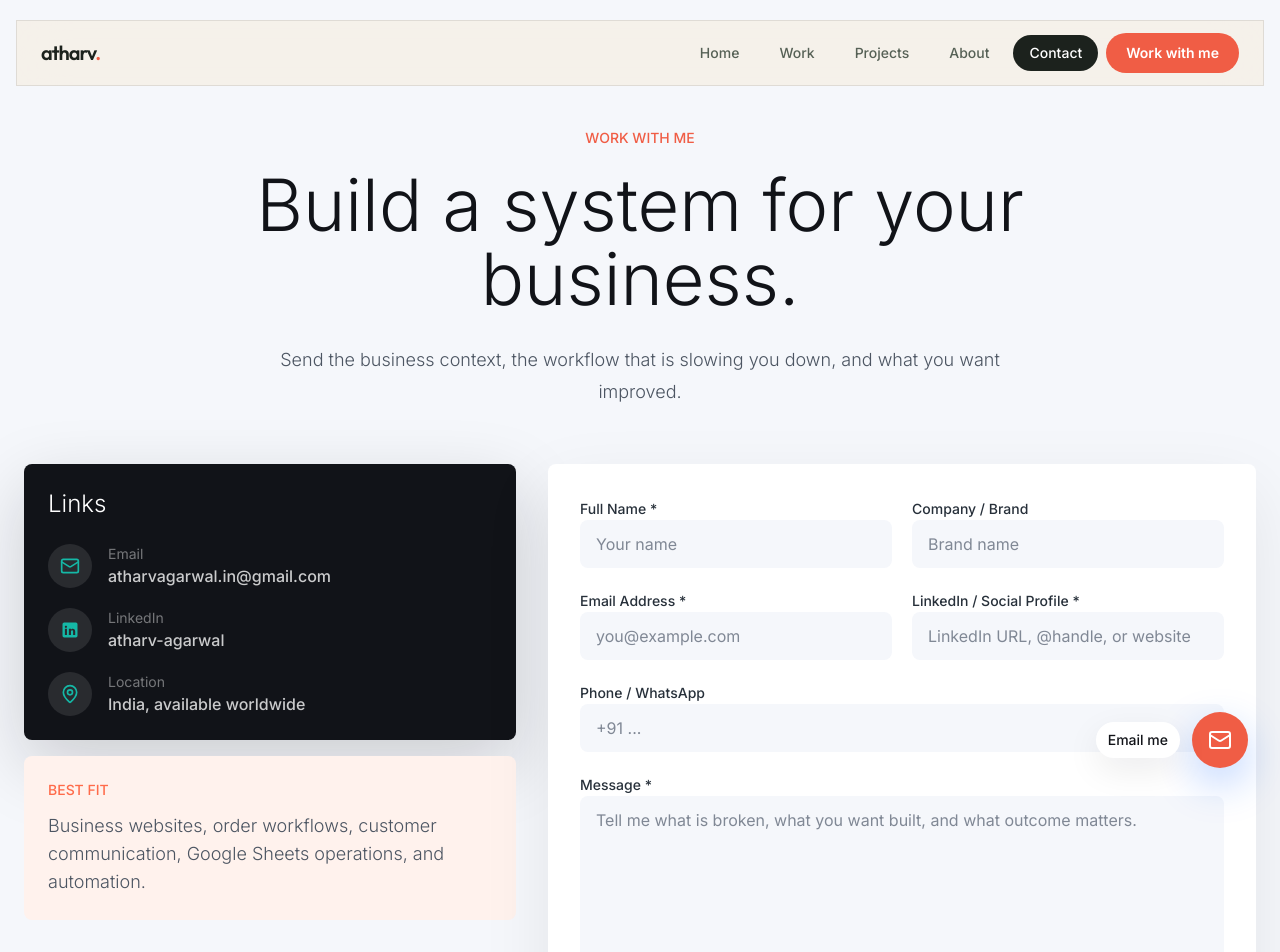
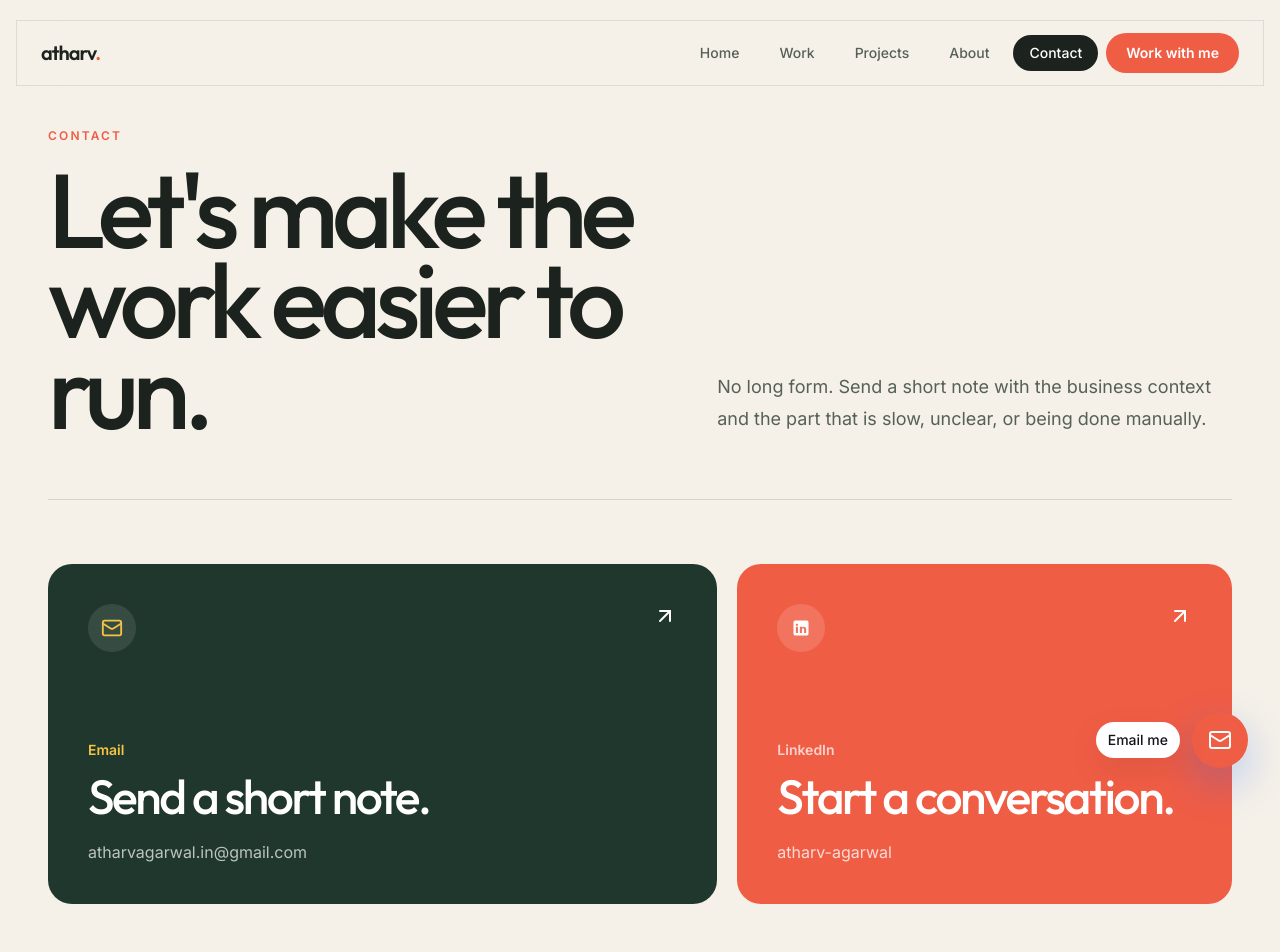
Before and after one commit to DevAtharv/personal, a Next.js app: page /contact in a window 1280 px wide. Shown: the top 952 px of the page. Built offline with nearby package versions, Linux system fonts and the light colour scheme.

Commit message:
Replace contact form with direct contact page

```diff
--- a/src/app/contact/page.tsx
+++ b/src/app/contact/page.tsx
@@ -1,11 +1,8 @@
 "use client";
 
-import { useState } from "react";
 import { motion } from "framer-motion";
-import { CheckCircle2, Mail, MapPin } from "lucide-react";
+import { ArrowUpRight, Mail, MapPin } from "lucide-react";
 import { contactEmail, linkedInUrl } from "@/lib/site-content";
-
-type FormStatus = "idle" | "submitting" | "success";
 
 function LinkedInMark() {
   return (
@@ -15,186 +12,81 @@ function LinkedInMark() {
   );
 }
 
-const inputClass =
-  "w-full rounded-lg bg-[#f5f7fb] px-4 py-3 text-[#111318] outline-none transition-all placeholder:text-[#808895] ring-1 ring-transparent focus:bg-white focus:ring-accent";
+const emailHref = (subject: string, body: string) =>
+  `mailto:${contactEmail}?subject=${encodeURIComponent(subject)}&body=${encodeURIComponent(body)}`;
 
 export default function Contact() {
-  const [formState, setFormState] = useState<{
-    status: FormStatus;
-    message: string;
-  }>({
-    status: "idle",
-    message: "",
-  });
-
-  const handleSubmit = (e: React.FormEvent<HTMLFormElement>) => {
-    e.preventDefault();
-    setFormState({ status: "submitting", message: "" });
-
-    const form = e.currentTarget;
-    const formData = new FormData(form);
-    const name = String(formData.get("name") || "").trim();
-    const company = String(formData.get("company") || "").trim();
-    const email = String(formData.get("email") || "").trim();
-    const social = String(formData.get("social") || "").trim();
-    const phone = String(formData.get("phone") || "").trim();
-    const message = String(formData.get("message") || "").trim();
-
-    const subject = `Business system inquiry from ${name}${company ? ` at ${company}` : ""}`;
-    const body = [
-      "New business system inquiry",
-      "",
-      `Name: ${name}`,
-      `Brand / Company: ${company || "Not shared"}`,
-      `Email: ${email}`,
-      `LinkedIn / Social: ${social}`,
-      `Phone / WhatsApp: ${phone || "Not shared"}`,
-      "",
-      "Business workflow / system needed:",
-      message,
-    ].join("\n");
-
-    window.location.href = `mailto:${contactEmail}?subject=${encodeURIComponent(subject)}&body=${encodeURIComponent(body)}`;
-    form.reset();
-    setFormState({
-      status: "success",
-      message: "Your inquiry is ready in your email app. Send it from there and I will reply soon.",
-    });
-  };
-
   return (
-    <div className="min-h-screen bg-[#f5f7fb] px-6 pb-24 pt-32 text-[#111318]">
-      <div className="container mx-auto max-w-7xl">
-        <motion.div
-          initial={{ opacity: 0, y: 20 }}
-          animate={{ opacity: 1, y: 0 }}
-          transition={{ duration: 0.5 }}
-          className="mx-auto mb-14 max-w-3xl text-center"
-        >
-          <p className="mb-5 text-sm font-medium uppercase text-accent">Work with me</p>
-          <h1 className="text-5xl font-light leading-[1.03] md:text-7xl">Build a system for your business.</h1>
-          <p className="mt-7 text-lg font-light leading-8 text-[#4c5562]">
-            Send the business context, the workflow that is slowing you down, and what you want improved.
+    <div className="min-h-screen bg-[#f5f0e8] px-5 pb-24 pt-32 text-[#1c221d] sm:px-8 lg:px-12">
+      <div className="mx-auto max-w-[1440px]">
+        <motion.div initial={{ opacity: 0, y: 22 }} animate={{ opacity: 1, y: 0 }} transition={{ duration: 0.55 }} className="grid gap-10 border-b border-[#1c221d]/14 pb-16 lg:grid-cols-[1.1fr_0.9fr] lg:items-end">
+          <div>
+            <p className="mb-5 text-xs font-semibold uppercase tracking-[0.18em] text-[#f05d45]">Contact</p>
+            <h1 className="max-w-4xl font-heading text-[clamp(3.7rem,8.2vw,8rem)] font-medium leading-[0.86] tracking-[-0.06em]">Let&apos;s make the work easier to run.</h1>
+          </div>
+          <p className="max-w-xl text-lg leading-8 text-[#566156]">
+            No long form. Send a short note with the business context and the part that is slow, unclear, or being done manually.
           </p>
         </motion.div>
 
-        <div className="grid gap-8 lg:grid-cols-[0.82fr_1.18fr]">
-          <motion.aside
-            initial={{ opacity: 0, x: -24 }}
-            animate={{ opacity: 1, x: 0 }}
-            transition={{ duration: 0.55 }}
-            className="space-y-4"
+        <div className="grid gap-5 py-16 lg:grid-cols-[1.15fr_0.85fr]">
+          <motion.a
+            href={emailHref(
+              "Business system inquiry",
+              "Hi Atharv,\n\nBusiness / brand:\nWhat is currently slow or unclear:\nWhat I want to improve:\nMy LinkedIn / website:\n\nThanks,"
+            )}
+            initial={{ opacity: 0, y: 20 }}
+            animate={{ opacity: 1, y: 0 }}
+            transition={{ duration: 0.55, delay: 0.08 }}
+            className="group flex min-h-[340px] flex-col justify-between rounded-[1.5rem] bg-[#20372d] p-7 text-white transition-transform hover:-translate-y-1 sm:p-10"
           >
-            <div className="rounded-lg bg-[#111318] p-6 text-white shadow-[0_24px_70px_rgba(17,19,24,0.18)]">
-              <h3 className="mb-6 text-2xl font-light">Links</h3>
-              <div className="space-y-5">
-                <a href={`mailto:${contactEmail}`} className="flex items-center gap-4 text-white/78 transition-colors hover:text-white">
-                  <span className="flex h-11 w-11 shrink-0 items-center justify-center rounded-full bg-white/10 text-[#15b8a6]">
-                    <Mail size={20} />
-                  </span>
-                  <span>
-                    <span className="block text-sm text-white/42">Email</span>
-                    <span className="font-medium">{contactEmail}</span>
-                  </span>
-                </a>
+            <div className="flex items-start justify-between">
+              <span className="flex h-12 w-12 items-center justify-center rounded-full bg-white/10 text-[#f6c443]"><Mail size={22} /></span>
+              <ArrowUpRight className="transition-transform group-hover:-translate-y-1 group-hover:translate-x-1" size={24} />
+            </div>
+            <div>
+              <p className="text-sm font-semibold text-[#f6c443]">Email</p>
+              <h2 className="mt-3 font-heading text-4xl font-medium tracking-[-0.05em] sm:text-5xl">Send a short note.</h2>
+              <p className="mt-5 break-all text-base text-white/70">{contactEmail}</p>
+            </div>
+          </motion.a>
 
-                <a href={linkedInUrl} target="_blank" rel="noopener noreferrer" className="flex items-center gap-4 text-white/78 transition-colors hover:text-white">
-                  <span className="flex h-11 w-11 shrink-0 items-center justify-center rounded-full bg-white/10 text-[#15b8a6]">
-                    <LinkedInMark />
-                  </span>
-                  <span>
-                    <span className="block text-sm text-white/42">LinkedIn</span>
-                    <span className="font-medium">atharv-agarwal</span>
-                  </span>
-                </a>
+          <motion.a
+            href={linkedInUrl}
+            target="_blank"
+            rel="noopener noreferrer"
+            initial={{ opacity: 0, y: 20 }}
+            animate={{ opacity: 1, y: 0 }}
+            transition={{ duration: 0.55, delay: 0.15 }}
+            className="group flex min-h-[340px] flex-col justify-between rounded-[1.5rem] bg-[#f05d45] p-7 text-white transition-transform hover:-translate-y-1 sm:p-10"
+          >
+            <div className="flex items-start justify-between">
+              <span className="flex h-12 w-12 items-center justify-center rounded-full bg-white/14"><LinkedInMark /></span>
+              <ArrowUpRight className="transition-transform group-hover:-translate-y-1 group-hover:translate-x-1" size={24} />
+            </div>
+            <div>
+              <p className="text-sm font-semibold text-white/72">LinkedIn</p>
+              <h2 className="mt-3 font-heading text-4xl font-medium tracking-[-0.05em] sm:text-5xl">Start a conversation.</h2>
+              <p className="mt-5 text-base text-white/78">atharv-agarwal</p>
+            </div>
+          </motion.a>
+        </div>
 
-                <div className="flex items-center gap-4 text-white/78">
-                  <span className="flex h-11 w-11 shrink-0 items-center justify-center rounded-full bg-white/10 text-[#15b8a6]">
-                    <MapPin size={20} />
-                  </span>
-                  <span>
-                    <span className="block text-sm text-white/42">Location</span>
-                    <span className="font-medium">India, available worldwide</span>
-                  </span>
-                </div>
-              </div>
-            </div>
-
-            <div className="rounded-lg bg-[#fff2ed] p-6 text-[#4c5562]">
-              <p className="text-sm font-medium uppercase text-[#ff6b4a]">Best fit</p>
-              <p className="mt-3 text-lg font-light">
-                Business websites, order workflows, customer communication, Google Sheets operations, and automation.
-              </p>
-            </div>
-          </motion.aside>
-
-          <motion.div
-            initial={{ opacity: 0, x: 24 }}
-            animate={{ opacity: 1, x: 0 }}
-            transition={{ duration: 0.55, delay: 0.1 }}
-          >
-            <form onSubmit={handleSubmit} className="rounded-lg bg-white p-5 shadow-[0_24px_70px_rgba(17,19,24,0.08)] md:p-8">
-              {formState.status === "success" ? (
-                <div className="flex min-h-[420px] flex-col items-center justify-center py-10 text-center">
-                  <div className="mb-6 flex h-16 w-16 items-center justify-center rounded-full bg-[#e7fbf8] text-[#15b8a6]">
-                    <CheckCircle2 size={34} />
-                  </div>
-                  <h3 className="text-3xl font-light">Inquiry Ready</h3>
-                  <p className="mt-4 max-w-md text-lg text-[#4c5562]">{formState.message}</p>
-                  <button
-                    type="button"
-                    onClick={() => setFormState({ status: "idle", message: "" })}
-                    className="mt-8 rounded-full bg-[#f5f7fb] px-5 py-3 font-medium text-[#111318] transition-colors hover:bg-[#eef3f8]"
-                  >
-                    Send another inquiry
-                  </button>
-                </div>
-              ) : (
-                <div className="space-y-5">
-                  <div className="grid gap-5 md:grid-cols-2">
-                    <div className="space-y-2">
-                      <label htmlFor="name" className="text-sm font-medium text-[#27303a]">Full Name *</label>
-                      <input required name="name" type="text" id="name" className={inputClass} placeholder="Your name" />
-                    </div>
-                    <div className="space-y-2">
-                      <label htmlFor="company" className="text-sm font-medium text-[#27303a]">Company / Brand</label>
-                      <input name="company" type="text" id="company" className={inputClass} placeholder="Brand name" />
-                    </div>
-                  </div>
-
-                  <div className="grid gap-5 md:grid-cols-2">
-                    <div className="space-y-2">
-                      <label htmlFor="email" className="text-sm font-medium text-[#27303a]">Email Address *</label>
-                      <input required name="email" type="email" id="email" className={inputClass} placeholder="you@example.com" />
-                    </div>
-                    <div className="space-y-2">
-                      <label htmlFor="social" className="text-sm font-medium text-[#27303a]">LinkedIn / Social Profile *</label>
-                      <input required name="social" type="text" id="social" className={inputClass} placeholder="LinkedIn URL, @handle, or website" />
-                    </div>
-                  </div>
-
-                  <div className="space-y-2">
-                    <label htmlFor="phone" className="text-sm font-medium text-[#27303a]">Phone / WhatsApp</label>
-                    <input name="phone" type="tel" id="phone" className={inputClass} placeholder="+91 ..." />
-                  </div>
-
-                  <div className="space-y-2">
-                    <label htmlFor="message" className="text-sm font-medium text-[#27303a]">Message *</label>
-                    <textarea required name="message" id="message" rows={6} className={`${inputClass} resize-none`} placeholder="Tell me what is broken, what you want built, and what outcome matters." />
-                  </div>
-
-                  <button
-                    type="submit"
-                    disabled={formState.status === "submitting"}
-                    className="w-full rounded-full bg-accent py-4 text-lg font-medium text-white transition-colors duration-300 hover:bg-accent-hover disabled:cursor-not-allowed disabled:opacity-70"
-                  >
-                    {formState.status === "submitting" ? "Preparing..." : "Discuss a project"}
-                  </button>
-                </div>
-              )}
-            </form>
-          </motion.div>
-        </div>
+        <section className="grid gap-5 lg:grid-cols-3">
+          <article className="rounded-[1.5rem] border border-[#1c221d]/14 bg-white/35 p-7">
+            <p className="text-xs font-semibold uppercase tracking-[0.15em] text-[#f05d45]">Good starting point</p>
+            <p className="mt-5 text-lg leading-8 text-[#3d493f]">A website, order workflow, customer update process, or an internal system that needs untangling.</p>
+          </article>
+          <article className="rounded-[1.5rem] border border-[#1c221d]/14 bg-white/35 p-7">
+            <p className="text-xs font-semibold uppercase tracking-[0.15em] text-[#f05d45]">What to include</p>
+            <p className="mt-5 text-lg leading-8 text-[#3d493f]">Your business, the current problem, the outcome you want, and a link to your LinkedIn or website.</p>
+          </article>
+          <article className="rounded-[1.5rem] border border-[#1c221d]/14 bg-white/35 p-7">
+            <MapPin size={22} className="text-[#f05d45]" />
+            <p className="mt-5 text-xs font-semibold uppercase tracking-[0.15em] text-[#f05d45]">Based in India</p>
+            <p className="mt-3 text-lg leading-8 text-[#3d493f]">Working remotely with people building practical businesses.</p>
+          </article>
+        </section>
       </div>
     </div>
   );
```
